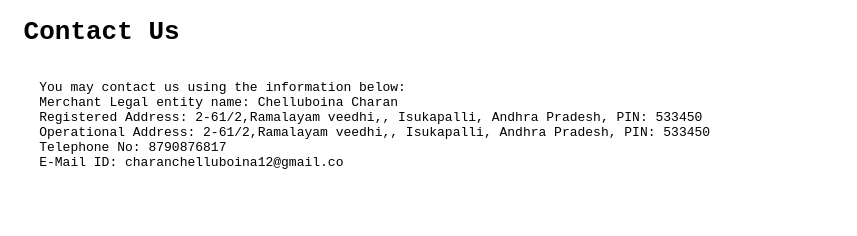
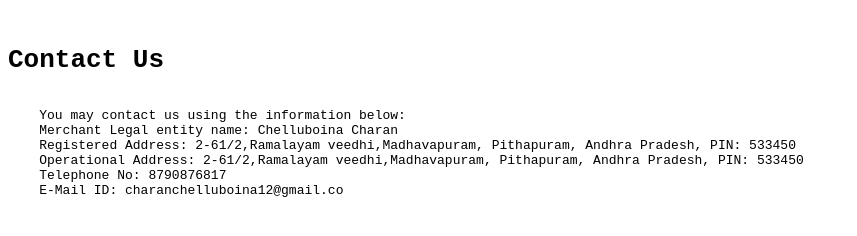
Before and after one commit to Charan731/contact, a plain HTML site: page index.html in a window 1280 px wide. Shown: the whole page, without its empty margins (0-857 px from the left). Drawn offline with Linux system fonts and the light colour scheme.

Commit message:
Update index.html

```diff
--- a/index.html
+++ b/index.html
@@ -6,11 +6,11 @@
     <title>Document</title>
 </head>
 <body>
-   <pre><h1> Contact Us</h1>
+<pre> <h1>Contact Us </h1>
     You may contact us using the information below:
     Merchant Legal entity name: Chelluboina Charan
-    Registered Address: 2-61/2,Ramalayam veedhi,, Isukapalli, Andhra Pradesh, PIN: 533450
-    Operational Address: 2-61/2,Ramalayam veedhi,, Isukapalli, Andhra Pradesh, PIN: 533450
+    Registered Address: 2-61/2,Ramalayam veedhi,Madhavapuram, Pithapuram, Andhra Pradesh, PIN: 533450
+    Operational Address: 2-61/2,Ramalayam veedhi,Madhavapuram, Pithapuram, Andhra Pradesh, PIN: 533450
     Telephone No: 8790876817
     E-Mail ID: charanchelluboina12@gmail.co </pre>
 </body>
```
